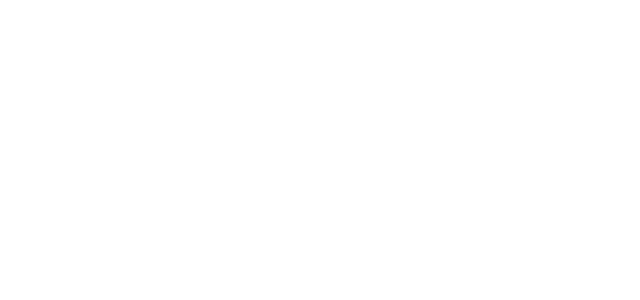
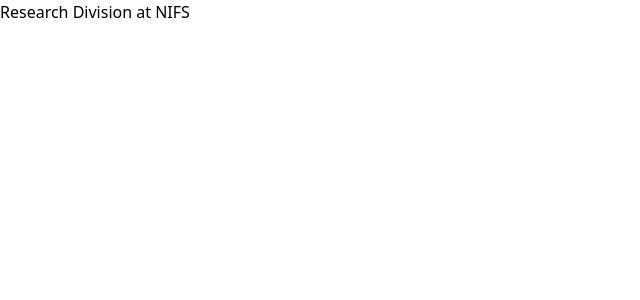
Before and after one commit to BackendExpert/web-new, a React (Vite) app: page /Research in a window 1280 px wide. Shown: the top 300 px of the page, without its empty margins (0-640 px from the left). Built offline with nearby package versions, Linux system fonts and the light colour scheme.

Commit message:
Update
Co-Authored-By: JehanKandy  <jehankandy@gmail.com>

```diff
--- a/src/research/researchSub.tsx
+++ b/src/research/researchSub.tsx
@@ -2,7 +2,7 @@
 const researchSub = () => {
   return (
     <div className="container mx-auto px-12">
-
+        <h1 className="">Research Division at NIFS</h1>
     </div>
   )
 }
```
